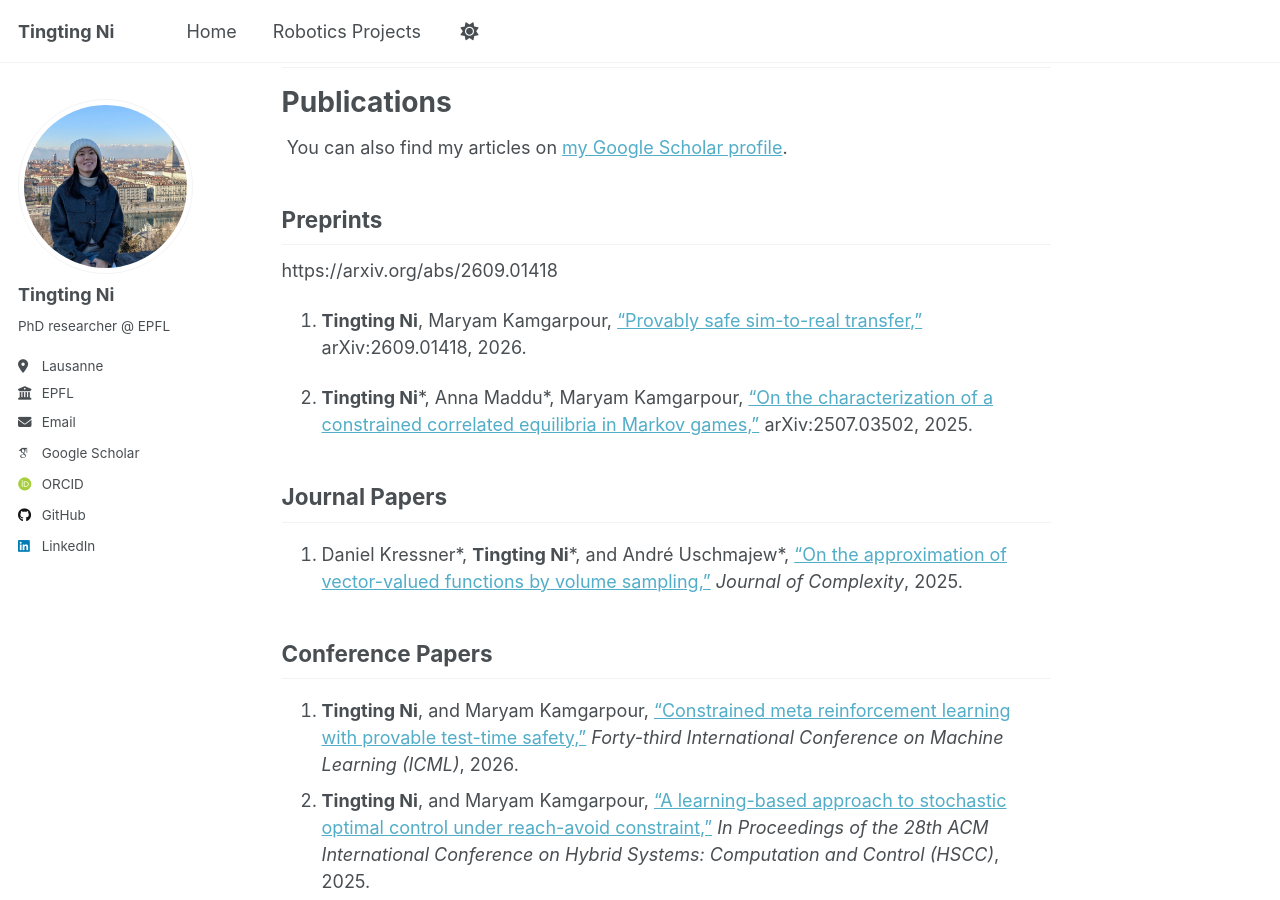
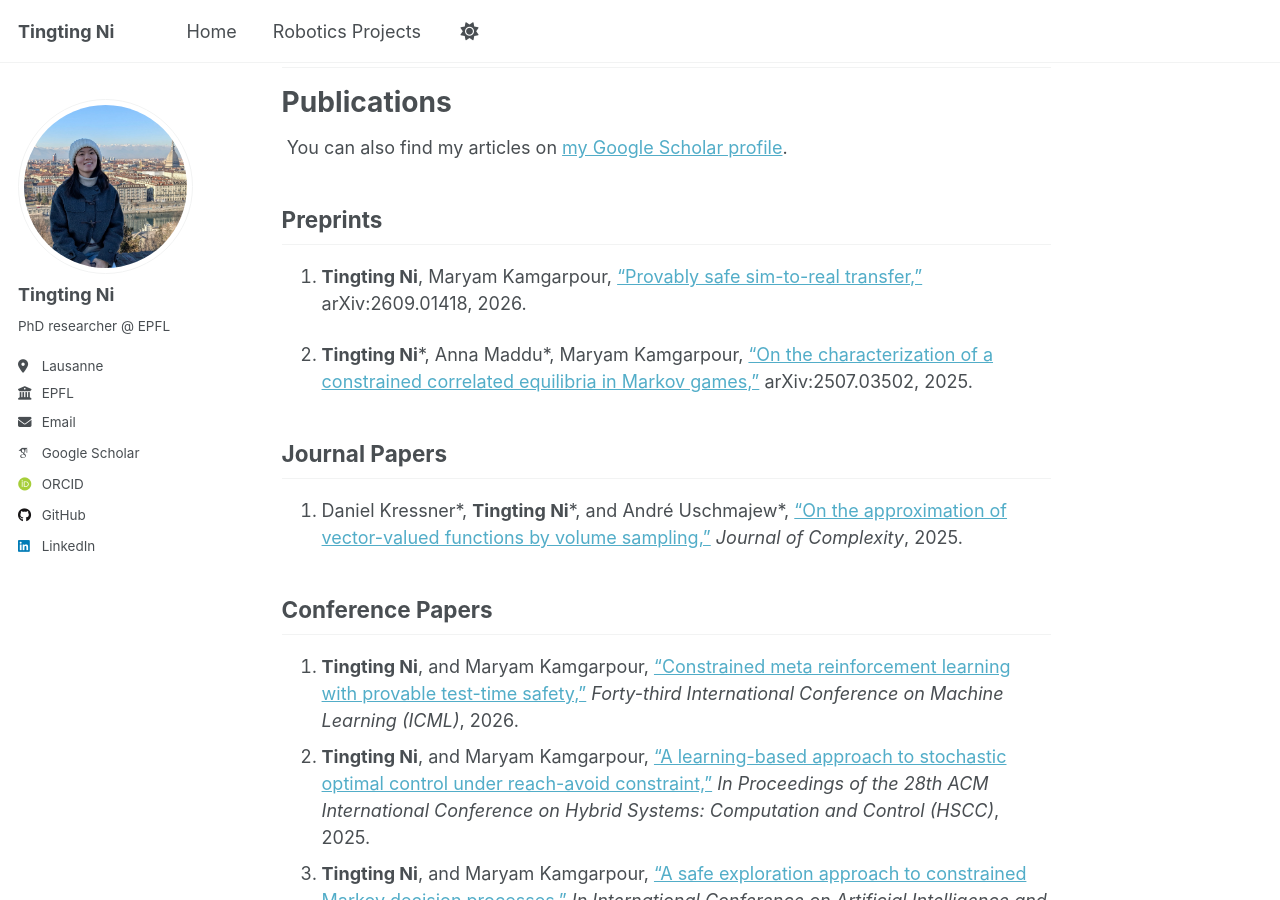
Before and after one commit to ni-tingting/ni-tingting.github.io, a Jekyll site: the page built from _pages/about.md, in a window 1280 px wide and 900 px high, scrolled down 535 px. Built offline with Jekyll 4.4.1, drawn with Linux system fonts in a browser that asks for light colours; some web fonts are replaced; a script that is not in the unit is left out; part of the change alters nothing that is shown.

Commit message:
Update about.md

```diff
--- a/_pages/about.md
+++ b/_pages/about.md
@@ -27,7 +27,6 @@ Selected robotics projects I supervised: [Robotics Projects](/robotics-projects/
   </div>
 {% endif %}
 ## Preprints
-https://arxiv.org/abs/2609.01418
 
 1. **Tingting Ni**, Maryam Kamgarpour, ["Provably safe sim-to-real transfer,"](https://arxiv.org/abs/2609.01418) arXiv:2609.01418, 2026.
 
```
